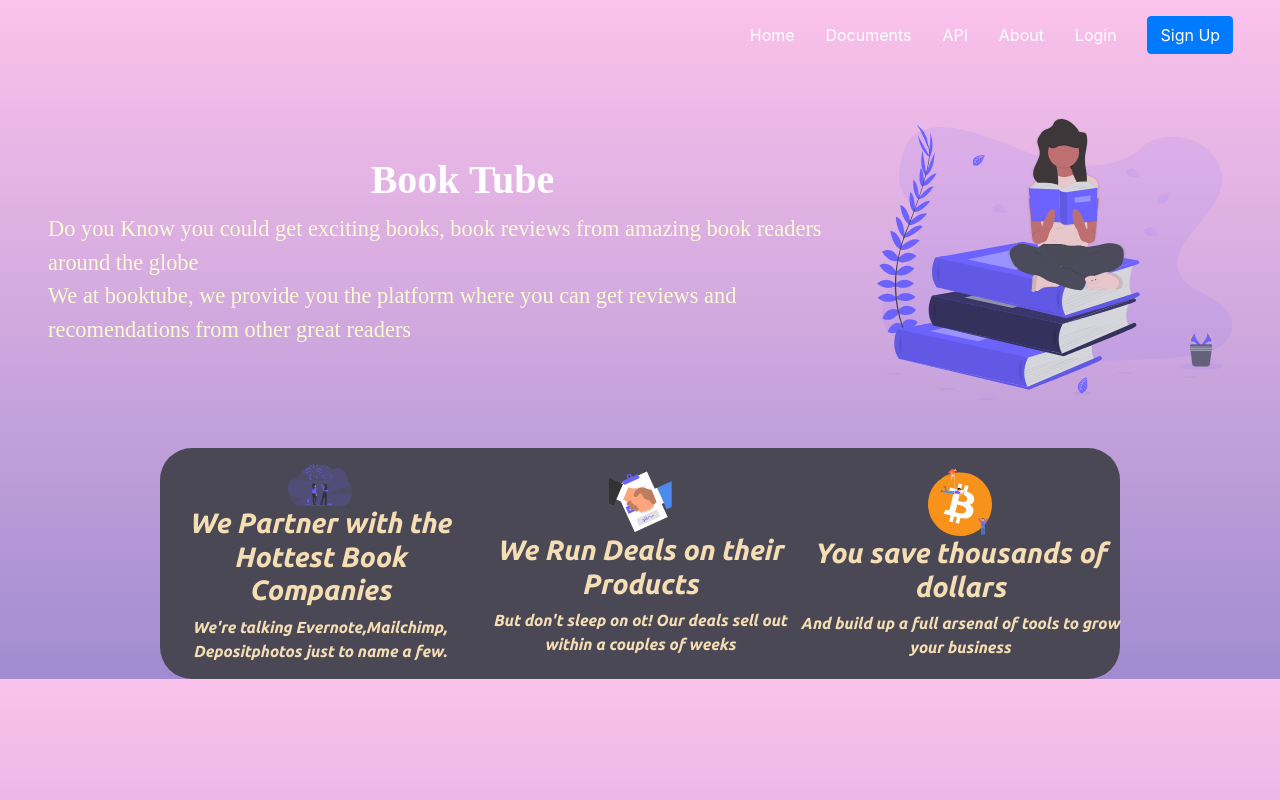
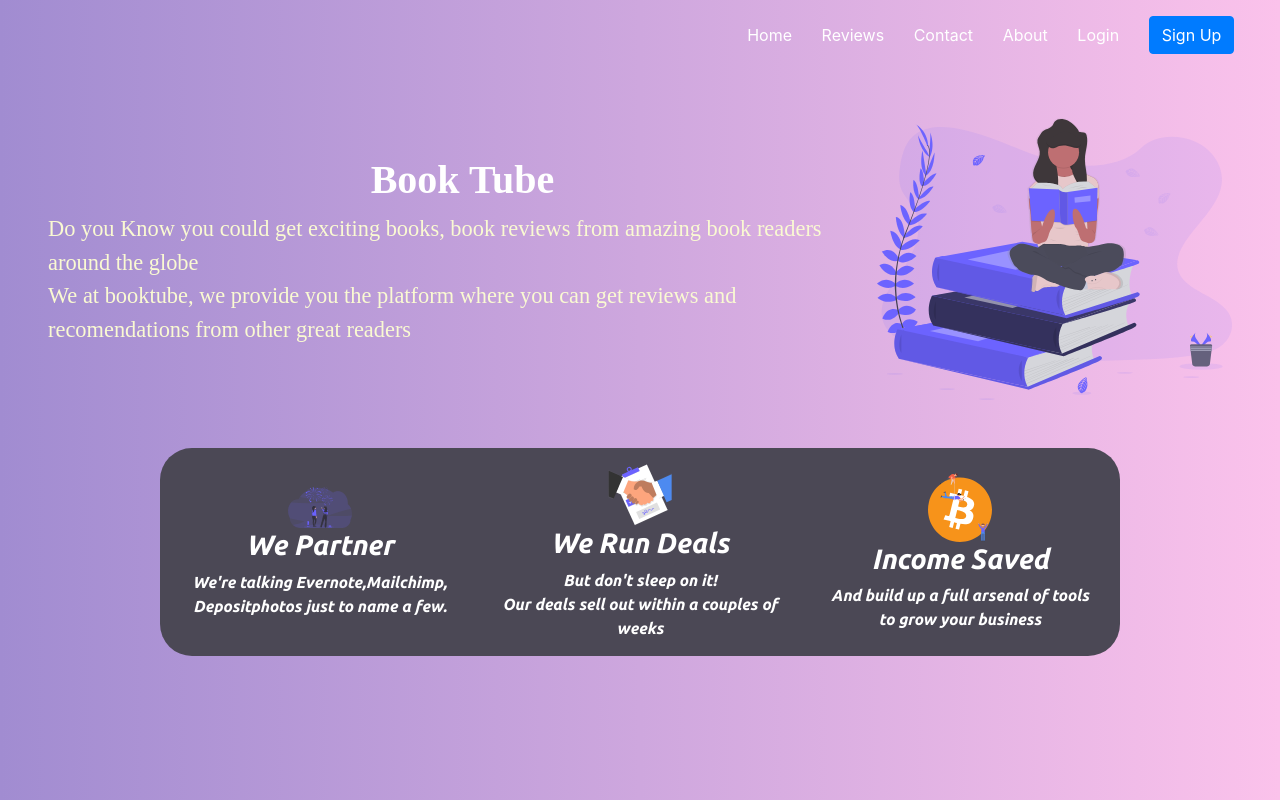
Before and after one commit to heiscostly/booktube-project, a React (Create React App) app: page / in a window 1280 px wide. Built offline with nearby package versions, Linux system fonts and the light colour scheme; a web font is replaced by a local one.

Commit message:
Fixing Changes

```diff
--- a/src/App.css
+++ b/src/App.css
@@ -3,7 +3,7 @@ body{
   margin: 0;
   /* background-color: #343047; */
   box-sizing: border-box;
-  background-image: linear-gradient(to top, #a18cd1 0%, #fbc2eb 100%);
+  background-image: linear-gradient(to right, #a18cd1 0%, #fbc2eb 100%);
   /* background: linear-gradient(to right, rgba(0, 0, 0, 0.52), rgba(0, 0, 0, 0.73)),
   url(./bghome.jpg) no-repeat;
   background-size: cover; */
--- a/src/components/aim.css
+++ b/src/components/aim.css
@@ -21,9 +21,15 @@
     align-items: center;
     width: 50vh;
     padding-top: 1rem;
-    color: wheat;
+    color: white;
     font-family: "Ubuntu", 'sans-serif';
     /* border: 2px solid black; */
     border-radius: 1.5rem;
     /* padding-bottom: 2rem; */
 }
+
+.aims:hover{
+    -ms-transform: scale(1.1);
+    -webkit-transform: scale(1.1);
+    transform: scale(1.1);
+}
--- a/src/components/aim.js
+++ b/src/components/aim.js
@@ -10,18 +10,18 @@ export default function aim() {
             <div className="aim__stuffs">
                 <div className="aims">
                     <img className="fire__img" src={fireworks} alt="fire"/>
-                    <h3 className="text-center">We Partner with the Hottest Book Companies</h3>
-                    <p className="text-center">We're talking Evernote,Mailchimp, Depositphotos just to name a few.</p>
+                    <h3 className="text-center">We Partner</h3>
+                    <p className="text-center">We're talking Evernote,Mailchimp, <br /> Depositphotos just to name a few.</p>
                 </div>
                 <div className="aims">
                     <img className="fire__img" src={agree} alt="fire"/>
-                    <h3 className="text-center">We Run Deals on their Products</h3>
-                    <p className="text-center">But don't sleep on ot! Our deals sell out within a couples of weeks</p>
+                    <h3 className="text-center">We Run Deals</h3>
+                    <p className="text-center">But don't sleep on it! <br /> Our deals sell out within a couples of weeks</p>
                 </div>
                 <div className="aims">
                     <img className="fire__img" src={bitcoin} alt="fire"/>
-                    <h3 className="text-center">You save thousands of dollars</h3>
-                    <p className="text-center">And build up a full arsenal of tools to grow your business</p>
+                    <h3 className="text-center">Income Saved</h3>
+                    <p className="text-center">And build up a full arsenal of tools <br />to grow your business</p>
                 </div>
             </div>
         </div>
--- a/src/components/navbar.js
+++ b/src/components/navbar.js
@@ -18,8 +18,8 @@ function Navbar () {
             {/* <img src={logo} alt="mylogo" style={{width:'100%'}}/> */}
           </div>
             <a href="#">Home</a>
-            <a href="#">Documents</a>
-            <a href="#">API</a>
+            <a href="#">Reviews</a>
+            <a href="#">Contact</a>
             <a href="#">About </a>
             <a href="#">Login</a>
             <button className="btn btn-primary"> Sign Up</button>
```
